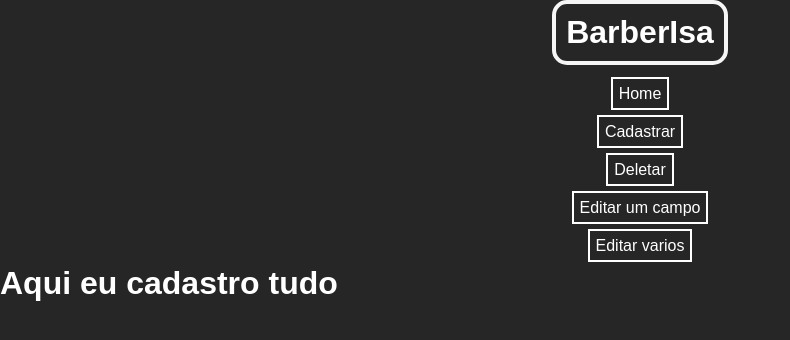
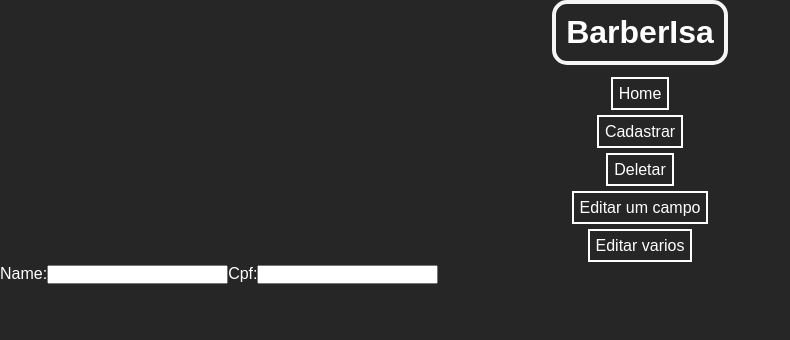
Before and after one commit to ArealNemexis/barberIsa, a React (Create React App) app in the folder frontend-react/: page /cadastro in a window 1280 px wide. Shown: the top 340 px of the page, without its empty margins (0-790 px from the left). Built offline with nearby package versions, Linux system fonts and the light colour scheme; no server answers.

Commit message:
cadastrar iniciado

```diff
--- a/frontend-react/src/pages/Cadastrar/index.js
+++ b/frontend-react/src/pages/Cadastrar/index.js
@@ -1,15 +1,45 @@
 import React from 'react';
 import NavBar from '../../components/NavBar'
+import api from "../../services/api";
+
 
 class Cadastrar extends React.Component {
+
+    state = {
+        costumers : [],
+    };
+
+    async componentDidMount() {
+        const response = await api.get("customers");
+
+        this.setState({ customers: response.data });
+    }
+
     render() {
+
+
         return (
             <div>
                 <NavBar>BarberIsa</NavBar>
-                <h1>Aqui eu cadastro tudo</h1>
+
+                <form>
+                    <label for="name">Name:</label>
+                    <input id="name" type="text"  name = "name"/>
+
+                    <label for="cpf">Cpf:</label>
+                    <input id="cpf" type="text"  name = "cpf"/>
+
+                </form>
             </div>
+
         );
+
+
+
     }
+
+
+
 }
 
 export default Cadastrar;
--- a/frontend-react/src/pages/Home/index.js
+++ b/frontend-react/src/pages/Home/index.js
@@ -30,6 +30,7 @@ class Home extends React.Component {
                         </li>
                     ))}
                 </ul>
+
             </div>
         );
     }
```
